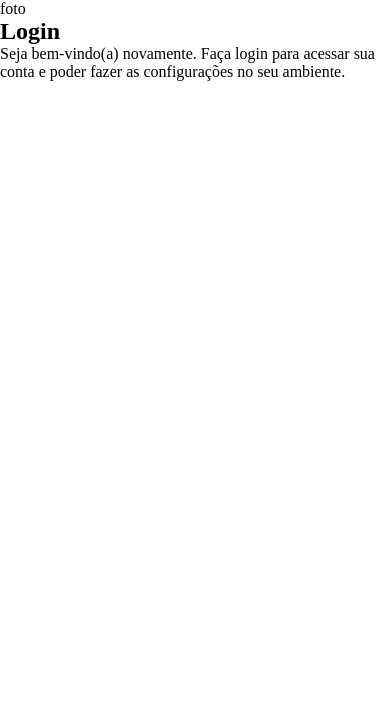
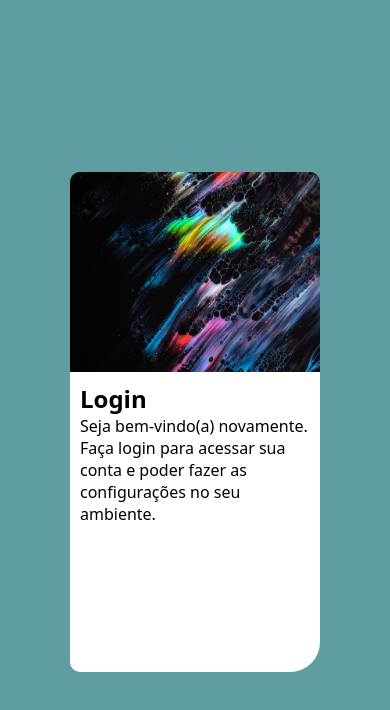
Before and after one commit to intendentealexti/projeto-login, a plain HTML site: page index.html in a window 390 px wide. Drawn offline with Linux system fonts and the light colour scheme.

Commit message:
versão mobile em andamento

```diff
--- a/estilos/style.css
+++ b/estilos/style.css
@@ -1,6 +1,45 @@
 @charset "utf-8";
 
 *{
+    font-family: system-ui, -apple-system, BlinkMacSystemFont, 'Segoe UI', Roboto, Oxygen, Ubuntu, Cantarell, 'Open Sans', 'Helvetica Neue', sans-serif;
     margin: 0px;
     padding: 0px;
+    box-sizing: border-box; /*Para a borda fazer parte da contagem*/
 }
+
+html, body {
+    background-color: cadetblue;
+    height: 100vh;
+    width: 100vw;
+}
+
+main{
+    position: relative;
+    height: 100vh;
+    width: 100vw;
+}
+
+section#login {
+    position: absolute;
+    top:50%;
+    left: 50%;
+    transform: translate(-50%, -50%);
+    overflow: hidden; /*adaptou a imagem com o border radius*/
+    background-color: white;
+    height: 500px;
+    width: 250px;
+    border-radius: 10px 10px 30px 10px;
+}
+
+section#login > div#imagem {
+    display: block;
+    background: black url(../imagens/menu01.jpg);
+    background-size: cover;
+    background-position: left center;
+    height: 200px;
+}
+
+section#login > div#formulario {
+    display: block;
+    padding: 10px;
+}
--- a/index.html
+++ b/index.html
@@ -11,7 +11,7 @@
     <main>
         <section id="login">
             <div id="imagem">
-                foto
+                <!--Imagem-->
             </div>
             <div id="formulario">
                 <h1>Login</h1>
```
